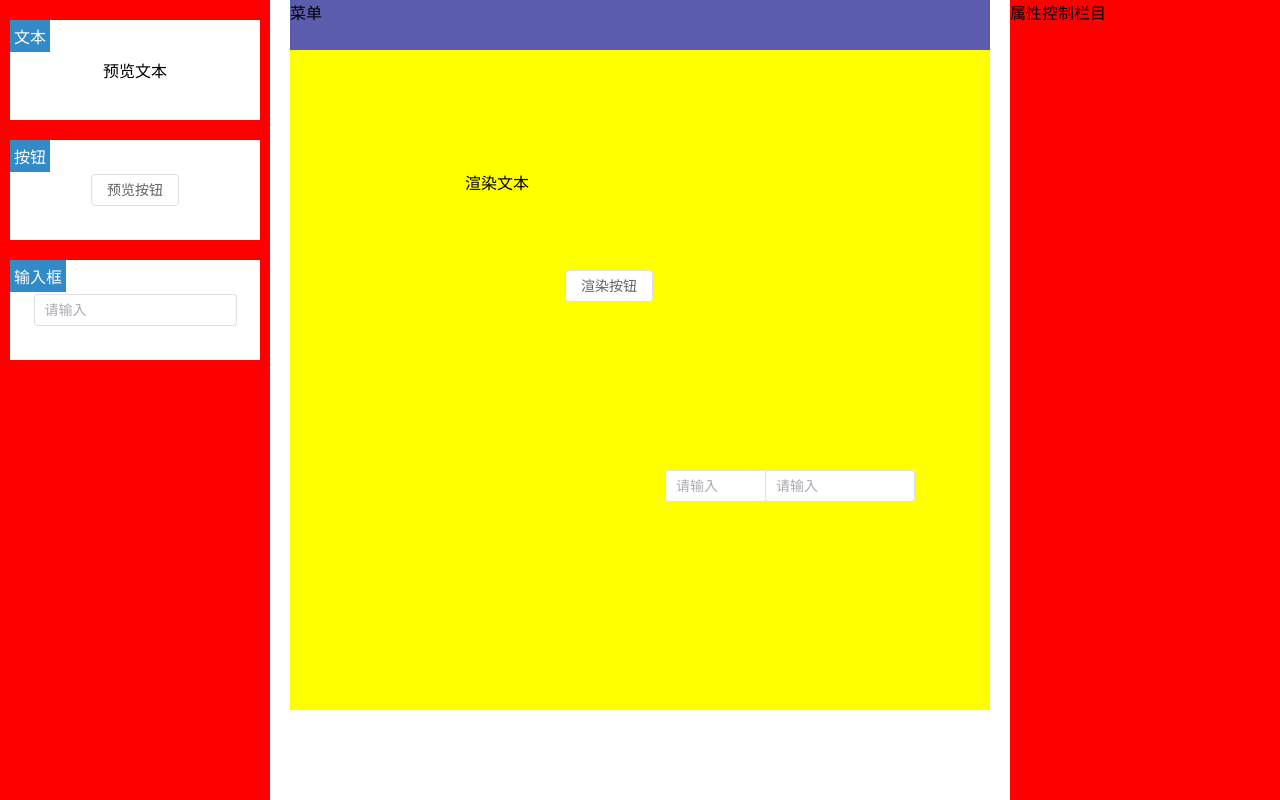
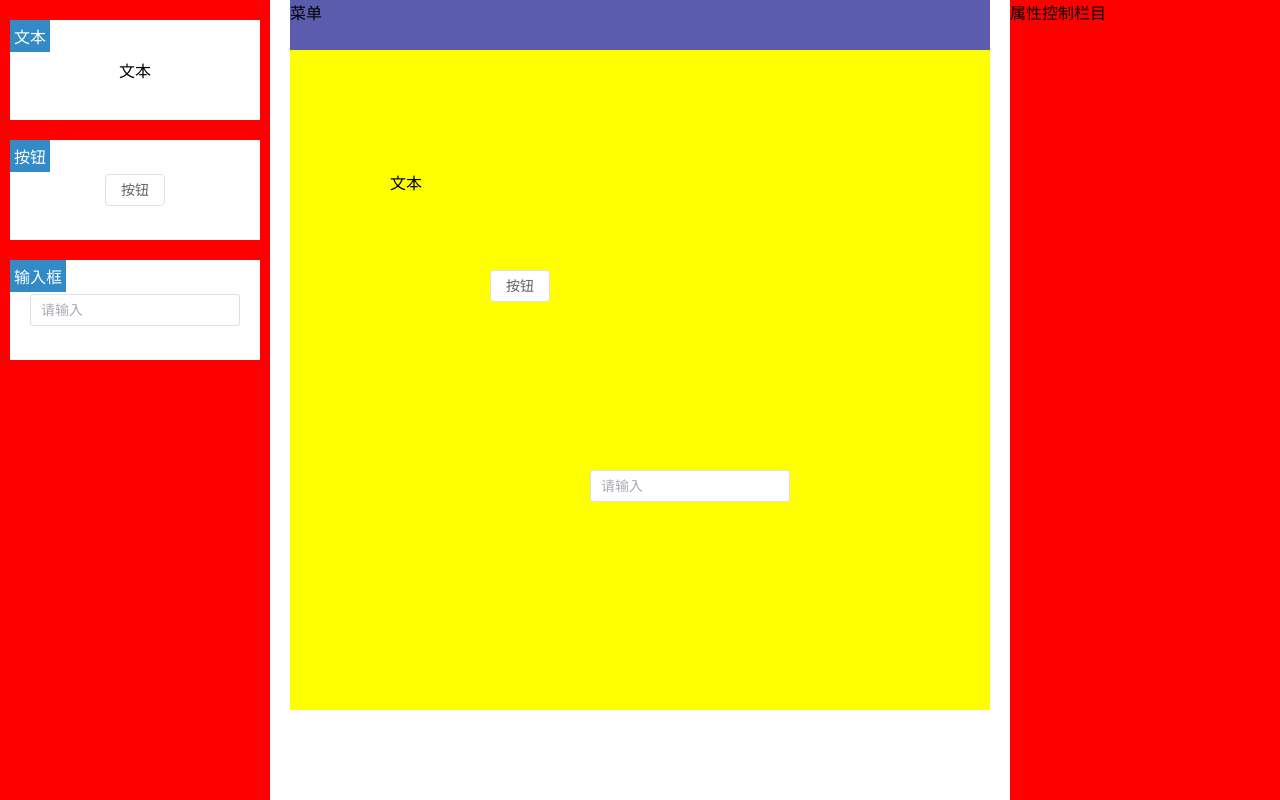
Before and after one commit to Lau225/vue3-lowcode, a Vue app: page / in a window 1280 px wide. Built offline with nearby package versions, Linux system fonts and the light colour scheme.

Commit message:
feat:修改为vue项目

```diff
--- a/package.json
+++ b/package.json
@@ -8,7 +8,9 @@
   },
   "dependencies": {
     "core-js": "^3.8.3",
+    "deepcopy": "^2.1.0",
     "element-plus": "^2.9.7",
+    "lodash": "^4.17.21",
     "vue": "^3.2.13"
   },
   "devDependencies": {
--- a/packages/editor.jsx
+++ b/packages/editor.jsx
@@ -1,4 +1,4 @@
-import { computed, defineComponent, inject } from "vue";
+import { computed, defineComponent, inject, ref } from "vue";
 import "./editor.scss";
 export default defineComponent({
   props: {
@@ -19,42 +19,86 @@ export default defineComponent({
     });
     const config = inject("config");
 
+    const containerRef = ref(null);
+    let currentComponent = null;
+    const dragenter = (e) => {
+      e.preventDefault();
+      e.dataTransfer.dropEffect = "move";
+    };
+    const dragleave = (e) => {
+      e.preventDefault();
+      e.dataTransfer.dropEffect = "none";
+    };
+    const drop = (e) => {
+      console.log(currentComponent);
+      currentComponent = null;
+    };
+    const dragover = (e) => {
+      e.preventDefault();
+    };
+
+    const dragstart = (e, component) => {
+      console.log(containerRef.value);
+
+      containerRef.value.addEventListener("dragover", dragover);
+      containerRef.value.addEventListener("drop", drop);
+      containerRef.value.addEventListener("dragleave", dragleave);
+      containerRef.value.addEventListener("dragenter", dragenter);
+      // e.dataTransfer.setData("component", JSON.stringify(component));
+      currentComponent = component;
+    };
+
+    const test = () => {
+      console.log(123456);
+    };
+
+    console.log("33");
+
     return () => (
-      <div class="editor">
-        <div class="editor-left">
-          {config.componentList.map((component) => (
-            <div class="editor-left-item">
-              <span>{component.label}</span>
-              <div>{component.preview()}</div>
-            </div>
-          ))}
-        </div>
-        <div class="editor-middle">
-          <div class="editor-middle-top">菜单</div>
-          <div class="editor-middle-content">
-            <div
-              class="editor-middle-content_canvas"
-              style={containerStyles.value}
-            >
-              {data.value.blocks.map((item) => {
-                let blockStyles = {
-                  top: `${item.top}px`,
-                  left: `${item.left}px`,
-                  zIndex: `${item.zIndex}`,
-                };
-                const component = config.componentMap[item.key];
-                const RenderComponent = component.render();
-                return (
-                  <div class="editor-block" style={blockStyles}>
-                    {RenderComponent}
-                  </div>
-                );
-              })}
-            </div>
-          </div>
-        </div>
-        <div class="editor-right">属性控制栏目</div>
+      <div draggable={true} onDragStart={test}>
+        123456
       </div>
+      // <div class="editor" onMouseDown={test}>
+      //   <div class="editor-left">
+      //     {/* 实现拖拽效果 */}
+      //     {config.componentList.map((component) => (
+      //       <div
+      //         class="editor-left-item"
+      //         draggable
+      //         onDrag={(e) => dragstart(e, component)}
+      //       >
+      //         <span>{component.label}</span>
+      //         <div>{component.preview()}</div>
+      //       </div>
+      //     ))}
+      //   </div>
+      //   <div class="editor-middle">
+      //     <div class="editor-middle-top">菜单</div>
+      //     <div class="editor-middle-content">
+      //       <div
+      //         class="editor-middle-content_canvas"
+      //         style={containerStyles.value}
+      //         ref={containerRef}
+      //       >
+      //         {data.value.blocks.map((item) => {
+      //           let blockStyles = {
+      //             top: `${item.top}px`,
+      //             left: `${item.left}px`,
+      //             zIndex: `${item.zIndex}`,
+      //           };
+      //           const component = config.componentMap[item.key];
+      //           const RenderComponent = component.render();
+      //           return (
+      //             <div class="editor-block" style={blockStyles}>
+      //               {RenderComponent}
+      //             </div>
+      //           );
+      //         })}
+      //       </div>
+      //     </div>
+      //   </div>
+      //   <div class="editor-right">属性控制栏目</div>
+      // </div>
     );
   },
 });
--- a/packages/editor.scss
+++ b/packages/editor.scss
@@ -20,7 +20,6 @@
             padding: 20px;
             box-sizing: border-box;
             cursor: move;
-            user-select: none;
             min-height: 100px;
             position: relative;
             > span{
@@ -30,14 +29,6 @@
                 background-color: rgb(50, 139, 199);
                 color:#fff;
                 padding: 4px;
-            }
-            &::after{
-                content: '';
-                position: absolute;
-                top: 0;
-                left: 0;
-                right: 0;
-                bottom: 0;
             }
         }
     }
@@ -75,4 +66,17 @@
 }
 .editor-block{
     position: absolute;
+    &::after {
+            content: '';
+            position: absolute;
+            top: 0;
+            left: 0;
+            right: 0;
+            bottom: 0;
+        }
 }
+.editor-block-focus{
+    &::after{
+        border: 1px solid red;
+    }
+}
--- /dev/null
+++ b/packages/editor.vue
@@ -0,0 +1,163 @@
+<template>
+  <div class="editor">
+    <div class="editor-left">
+      <div
+        v-for="(item, index) in config.componentList"
+        :key="index"
+        class="editor-left-item"
+        draggable="true"
+        @dragstart="(e) => dragstart(e, item)"
+      >
+        <span>{{ item.label }}</span>
+        <el-button v-if="config.componentMap[item.key].key === 'button'">{{
+          config.componentMap[item.key].label
+        }}</el-button>
+        <el-input
+          v-if="config.componentMap[item.key].key === 'input'"
+          placeholder="请输入"
+        ></el-input>
+        <div v-if="item.label === '文本'">文本</div>
+      </div>
+    </div>
+    <div class="editor-middle">
+      <div class="editor-middle-top">菜单</div>
+      <div class="editor-middle-content">
+        <div
+          class="editor-middle-content_canvas"
+          :style="containerStyles"
+          ref="containerRef"
+        >
+          <div
+            class="editor-block"
+            :ref="'blockRef' + index"
+            v-for="(item, index) in data.blocks"
+            :key="index"
+            :style="{
+              top: `${item.top}px`,
+              left: `${item.left}px`,
+              zIndex: `${item.zIndex}`,
+            }"
+          >
+            <el-button v-if="config.componentMap[item.key].key === 'button'">{{
+              config.componentMap[item.key].label
+            }}</el-button>
+            <el-input
+              style="width: 200px"
+              v-if="config.componentMap[item.key].key === 'input'"
+              placeholder="请输入"
+            ></el-input>
+            <span v-if="config.componentMap[item.key].key === 'text'">{{
+              config.componentMap[item.key].label
+            }}</span>
+          </div>
+        </div>
+      </div>
+    </div>
+    <div class="editor-right">属性控制栏目</div>
+  </div>
+</template>
+
+<script setup>
+import "./editor.scss";
+import {
+  ref,
+  inject,
+  computed,
+  defineProps,
+  watch,
+  getCurrentInstance,
+  nextTick,
+} from "vue";
+import { ElButton, ElInput } from "element-plus";
+const config = inject("config");
+const containerStyles = computed(() => {
+  return {
+    width: data.value.container.width,
+    height: data.value.container.height,
+  };
+});
+let data = computed({
+  get() {
+    return props.modelValue;
+  },
+  set(value) {
+    emit("update:modelValue", value);
+  },
+});
+let { proxy } = getCurrentInstance();
+const emit = defineEmits(["update:modelValue"]);
+const containerRef = ref(null);
+const props = defineProps({
+  modelValue: {
+    type: Object,
+  },
+});
+let currentComponent = null;
+const dragenter = (e) => {
+  e.preventDefault();
+  e.dataTransfer.dropEffect = "move";
+};
+const dragleave = (e) => {
+  e.preventDefault();
+  e.dataTransfer.dropEffect = "none";
+};
+const drop = (e) => {
+  e.preventDefault();
+  let blocks = data.value.blocks;
+  data.value = {
+    ...data.value,
+    blocks: [
+      ...blocks,
+      {
+        // 在鼠标居中位置显示
+        top: e.offsetY,
+        left: e.offsetX,
+        zIndex: 1,
+        key: currentComponent.key,
+        alignCenter: true,
+        ref: "blockRef" + blocks.length,
+      },
+    ],
+  };
+  currentComponent = null;
+};
+const dragover = (e) => {
+  e.preventDefault();
+};
+
+watch(
+  () => props.modelValue,
+  (value) => {
+    nextTick(() => {
+      value.blocks.forEach((item) => {
+        if (item.alignCenter) {
+          let { offsetWidth, offsetHeight } = proxy.$refs[item.ref][0];
+          console.log(proxy.$refs[item.ref][0]);
+
+          item.left = item.left - offsetWidth / 2;
+          item.top = item.top - offsetHeight / 2;
+          item.alignCenter = false;
+        }
+      });
+    });
+  }
+);
+
+const dragstart = (e, component) => {
+  // 只保存必要的数据，而不是整个组件对象
+  currentComponent = {
+    key: component.key,
+    label: component.label,
+    // 如果需要其他必要的数据，可以在这里添加
+  };
+
+  // 使用 dataTransfer 设置拖拽数据
+  e.dataTransfer.setData("text/plain", component.key);
+
+  // 添加事件监听器
+  containerRef.value.addEventListener("dragover", dragover);
+  containerRef.value.addEventListener("drop", drop);
+  containerRef.value.addEventListener("dragleave", dragleave);
+  containerRef.value.addEventListener("dragenter", dragenter);
+};
+</script>
--- a/src/App.vue
+++ b/src/App.vue
@@ -7,7 +7,8 @@
 <script setup>
 import data from "./data.json";
 import { provide, ref } from "vue";
-import Editor from "../packages/editor";
+// import Editor from "../packages/editor";
+import Editor from "../packages/editor.vue";
 import { registerConfig as config } from "../utils/editor-config";
 const state = ref(data);
 provide("config", config);
--- a/src/data.json
+++ b/src/data.json
@@ -1,6 +1,6 @@
 {
     "container":{
-        "width":"550px",
+        "width":"900px",
         "height":"550px"
     },
     "blocks":[
@@ -22,13 +22,6 @@
             "left":300,
             "zIndex":1,
             "key":"input"
-        },
-
-        {
-            "top":400,
-            "left":400,
-            "zIndex":1,
-            "key":"input"
         }
     ]
 }
```
Also changed, not shown: 2 other files (tests, documents, lock files or other folders).
